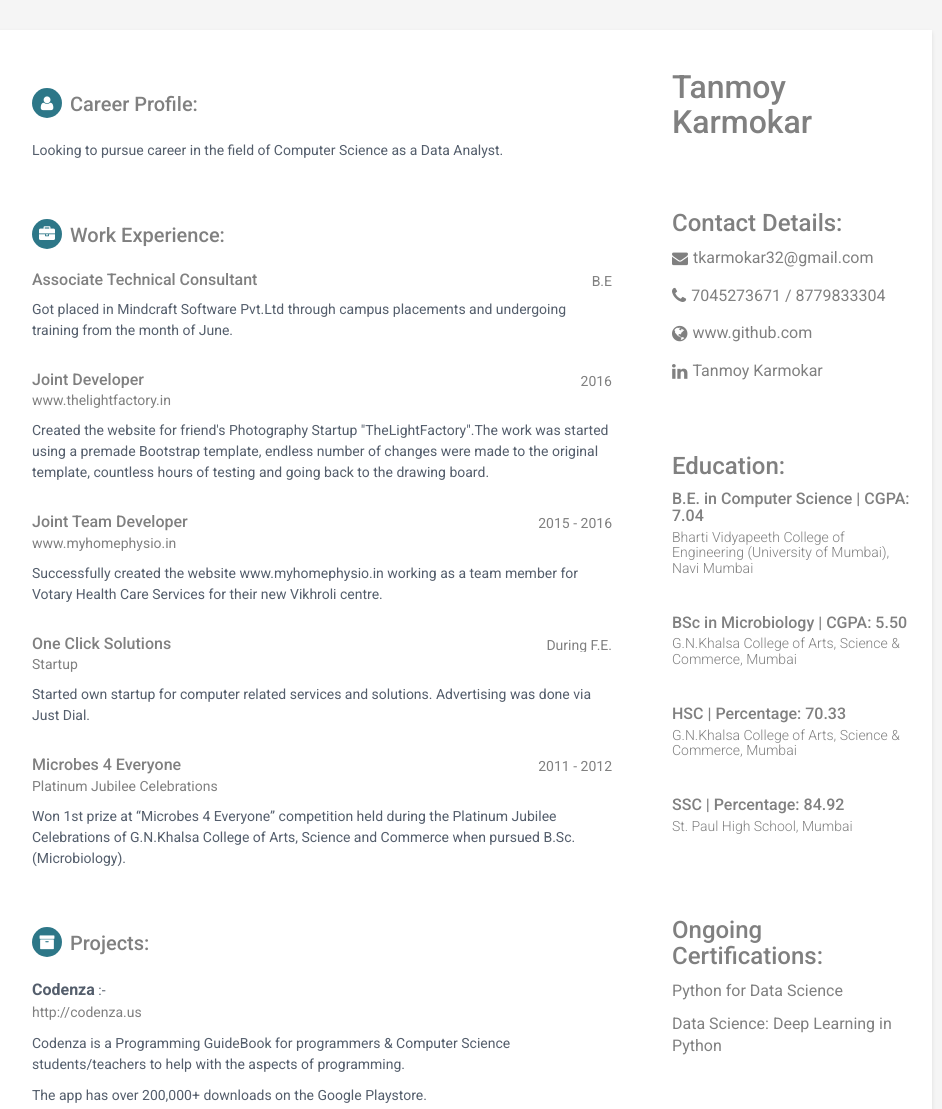
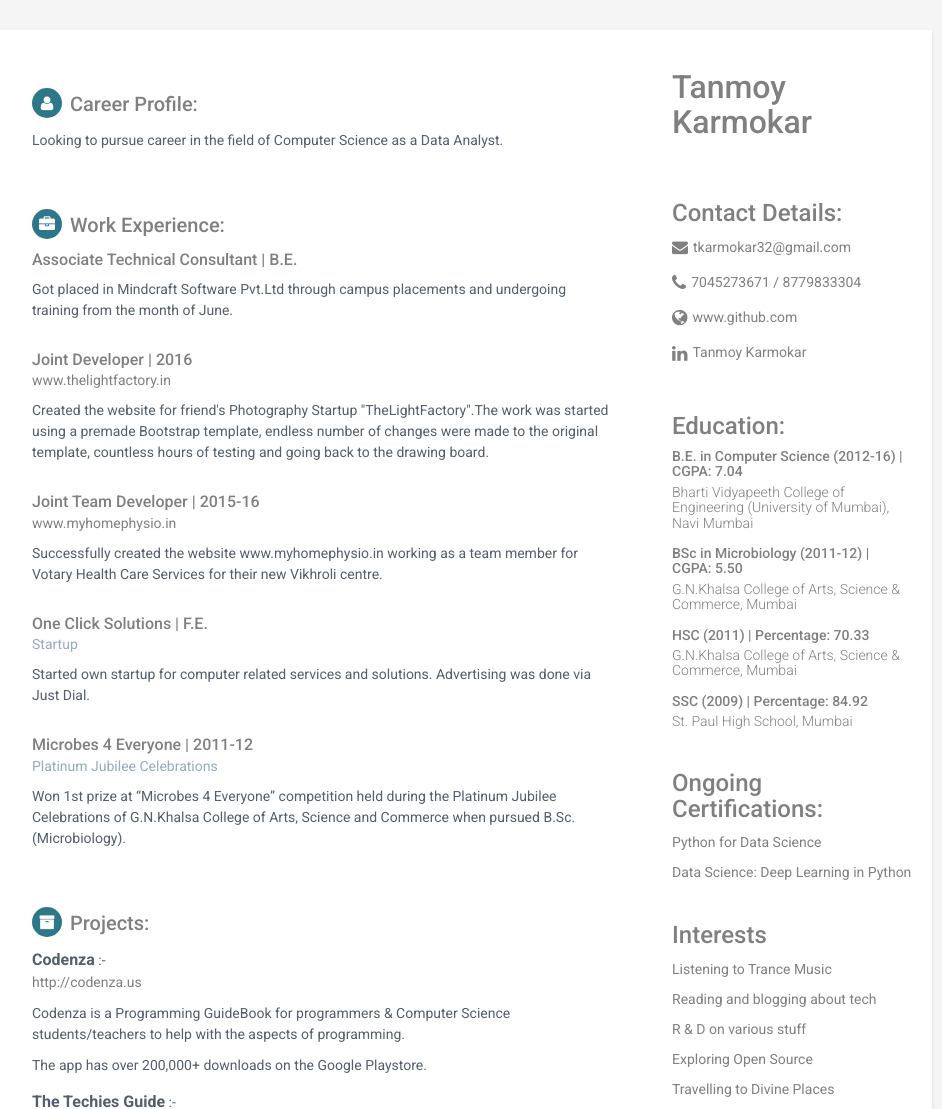
Before and after one commit to tan-infinity93/cv, a plain HTML site: page index.html in a window 1280 px wide. Shown: the top 1109 px of the page, without its empty margins (188-1130 px from the left). Drawn offline with Linux system fonts and the light colour scheme.

Commit message:
Few more changes

```diff
--- a/assets/css/styles.css
+++ b/assets/css/styles.css
@@ -76,6 +76,7 @@ p {
   background: white;
   /*text-align: center;*/
   color: grey;
+  padding-bottom: 10px;
 }
 .sidebar-wrapper .name {
   font-size: 32px;
@@ -111,17 +112,18 @@ p {
 .sidebar-wrapper .container-block {
   /*padding: 30px;*/
   padding: 20px;
-  font-size: 16px;
+  font-size: 14px;
+  padding-bottom: 0px;
 }
 .sidebar-wrapper .container-block-title {
   text-transform: uppercase;
-  font-size: 16px;
+  font-size: 14px;
   font-weight: 700;
   margin-top: 0;
   margin-bottom: 15px;
 }
 .sidebar-wrapper .degree {
-  font-size: 16px;
+  font-size: 14px;
   margin-top: 0;
   margin-bottom: 5px;
 }
@@ -176,7 +178,8 @@ p {
   color: grey;
   position: relative;
   margin-top: 0;
-  margin-bottom: 20px;
+  /*margin-bottom: 20px;*/
+  margin-bottom: 10px;
 }
 .main-wrapper .section-title .fa {
   width: 30px;
--- a/index.html
+++ b/index.html
@@ -51,31 +51,31 @@
             <div class="education-container container-block">
                 <h3>Education:</h3>
                 <div class="item">
-                    <h4 class="degree">B.E. in Computer Science | CGPA: 7.04</h4>
+                    <h4 class="degree">B.E. in Computer Science (2012-16) | CGPA: 7.04</h4>
                     <!-- <h5 class="meta">Bharti Vidyapeeth College of Engineering (University of Mumbai), Kharghar, Navi Mumbai-614</h5> -->
                     <h5 class="meta">Bharti Vidyapeeth College of Engineering (University of Mumbai), Navi Mumbai</h5>
-                    <div class="time">2012 - 2016</div>
+                    <!-- <div class="time">2012 - 2016</div> -->
                     <!-- <div class="meta">CGPA: 7.04</div> -->
                 </div><!--//item-->
                 <div class="item">
-                    <h4 class="degree">BSc in Microbiology | CGPA: 5.50</h4>
+                    <h4 class="degree">BSc in Microbiology (2011-12) | CGPA: 5.50</h4>
                     <!-- <h5 class="meta">G.N.Khalsa College of Arts, Science &amp; Commerce, Matunga, Mumbai-19</h5> -->
                     <h5 class="meta">G.N.Khalsa College of Arts, Science &amp; Commerce, Mumbai</h5>
-                    <div class="time">2011 - 2012</div>
+                    <!-- <div class="time">2011 - 2012</div> -->
                     <!-- <div class="meta">CGPA: 5.50</div> -->
                 </div>
                 <div class="item">
-                	<h4 class="degree">HSC | Percentage: 70.33</h4>
+                	<h4 class="degree">HSC (2011) | Percentage: 70.33</h4>
                     <!-- <h5 class="meta">G.N.Khalsa College of Arts, Science &amp; Commerce, Matunga, Mumbai-19</h5> -->
                     <h5 class="meta">G.N.Khalsa College of Arts, Science &amp; Commerce, Mumbai</h5>
-                    <div class="time">2011</div>
+                    <!-- <div class="time">2011</div> -->
                     <!-- <div class="meta">70.33%</div> -->
                 </div>
                 <div class="item">
-                	<h4 class="degree">SSC | Percentage: 84.92</h4>
+                	<h5 class="degree">SSC (2009) | Percentage: 84.92</h5>
                     <!-- <h5 class="meta">St. Paul High School, Dadar, Mumbai-14</h5> -->
                     <h5 class="meta">St. Paul High School, Mumbai</h5>
-                    <div class="time">2009</div>
+                    <!-- <div class="time">2009</div> -->
                     <!-- <div class="meta">84.92%</div> -->
                 </div><!--//item-->
             </div><!--//education-container-->
@@ -86,18 +86,18 @@
                 	<li>Python for Data Science</li>
                     <li>Data Science: Deep Learning in Python</li>
                 </ul>
-            </div><!--//interests
+            </div>
 
             <div class="interests-container container-block">
                 <h3>Interests</h3>
                 <ul class="list-unstyled interests-list">
                     <li>Listening to Trance Music</li>
-                    <li>Reading tech articles and reviews</li>
+                    <li>Reading and blogging about tech</li>
                     <li>R &amp; D on various stuff</li>
-                    <li>Open Source</li>
+                    <li>Exploring Open Source</li>
                     <li>Travelling to Divine Places</li>
                 </ul>
-            </div><!-//interests-->
+            </div><!--//interests-->
 
         </div><!--//sidebar-wrapper-->
 
@@ -116,8 +116,8 @@
                 <div class="item">
                     <div class="meta">
                         <div class="upper-row">
-                            <h3 class="job-title">Associate Technical Consultant</h3>
-                            <div class="time">B.E</div>
+                            <h3 class="job-title">Associate Technical Consultant | B.E.</h3>
+                            <!-- <div class="time">B.E</div> -->
                         </div><!--//upper-row-->
                         <div class="company"><a href="#"></a></div>
                     </div><!--//meta-->
@@ -130,8 +130,8 @@
                 <div class="item">
                     <div class="meta">
                         <div class="upper-row">
-                            <h3 class="job-title">Joint Developer</h3>
-                            <div class="time">2016</div>
+                            <h3 class="job-title">Joint Developer | 2016</h3>
+                            <!-- <div class="time">2016</div> -->
                         </div><!--//upper-row-->
                         <div class="company"><a target="_tab" href="http://www.thelightfactory.in">www.thelightfactory.in</a></div>
                     </div><!--//meta-->
@@ -144,8 +144,8 @@
                 <div class="item">
                     <div class="meta">
                         <div class="upper-row">
-                            <h3 class="job-title">Joint Team Developer</h3>
-                            <div class="time">2015 - 2016</div>
+                            <h3 class="job-title">Joint Team Developer | 2015-16</h3>
+                            <!-- <div class="time">2015 - 2016</div> -->
                         </div><!--//upper-row-->
                         <div class="company"><a target="_tab" href="http://www.myhomephysio.in">www.myhomephysio.in</a></div>
                     </div><!--//meta-->
@@ -158,10 +158,10 @@
                 <div class="item">
                     <div class="meta">
                         <div class="upper-row">
-                            <h3 class="job-title">One Click Solutions</h3>
-                            <div class="time">During F.E.</div>
+                            <h3 class="job-title">One Click Solutions | F.E.</h3>
+                            <!-- <div class="time">During F.E.</div> -->
                         </div><!--//upper-row-->
-                        <div class="company"><a href="#">Startup</a></div>
+                        <div class="company">Startup</div>
                     </div><!--//meta-->
                     <div class="details">
                         <p>Started own startup for computer related services and solutions. Advertising was done via Just Dial.</p>
@@ -172,10 +172,10 @@
                 <div class="item">
                     <div class="meta">
                         <div class="upper-row">
-                            <h3 class="job-title">Microbes 4 Everyone</h3>
-                            <div class="time">2011 - 2012</div>
+                            <h3 class="job-title">Microbes 4 Everyone | 2011-12</h3>
+                            <!-- <div class="time">2011 - 2012</div> -->
                         </div><!--//upper-row-->
-                        <div class="company"><a href="#">Platinum Jubilee Celebrations</a></div>
+                        <div class="company">Platinum Jubilee Celebrations</div>
                     </div><!--//meta-->
                     <div class="details">
                         <p>Won 1st prize at “Microbes 4 Everyone” competition held during the Platinum Jubilee Celebrations of G.N.Khalsa College of Arts, Science and Commerce when pursued B.Sc. (Microbiology).</p>
```
Also changed, not shown: cv.html (added, +84 -0 lines).
